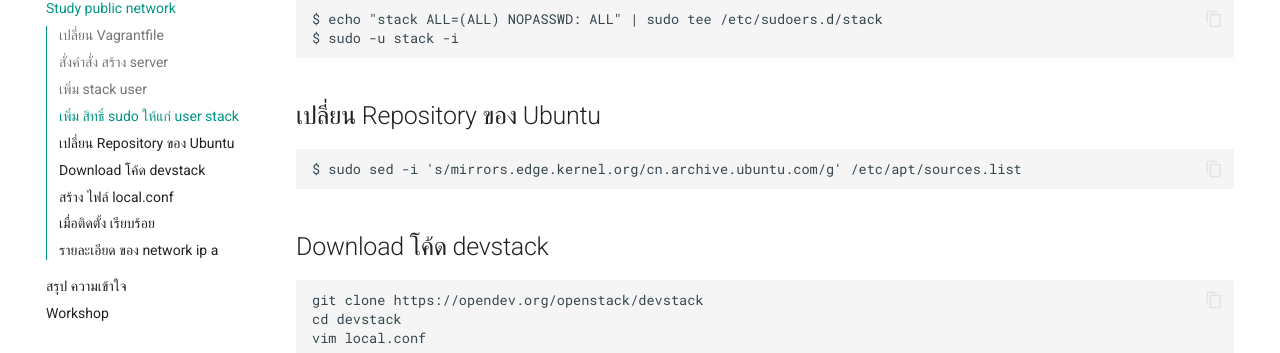
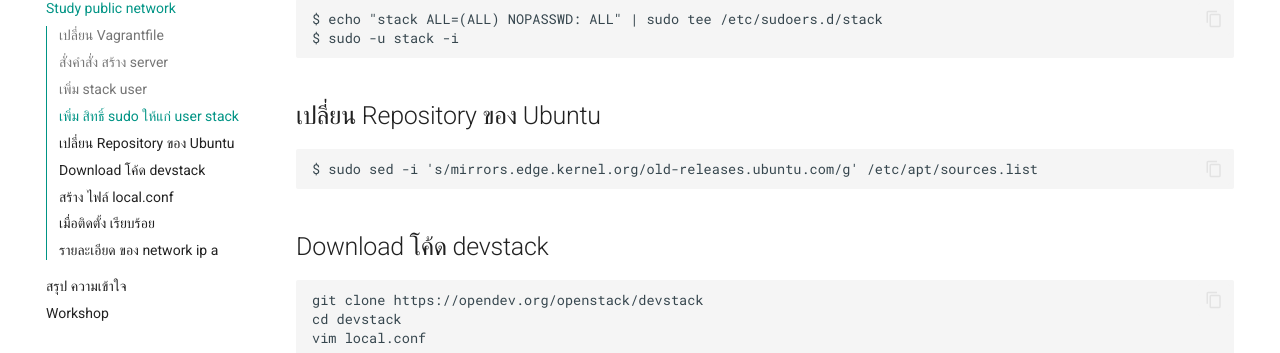
Before and after one commit to opendevbook/openstack, an MkDocs documentation site: the page built from docs/Day3 Admin/public_network.md, in a window 1280 px wide and 900 px high, scrolled down 1399 px. Shown: the part 100-453 px from the top of the window. Built offline with MkDocs 1.6.1 and Material for MkDocs 9.7.7, drawn with Linux system fonts in a browser that asks for light colours.

Commit message:
Change repo old-releases.ubuntu.com

````diff
--- a/docs/Day3 Admin/public_network.md
+++ b/docs/Day3 Admin/public_network.md
@@ -65,7 +65,7 @@ $ sudo -u stack -i
 ## เปลี่ยน Repository ของ Ubuntu
 
 ```
-$ sudo sed -i 's/mirrors.edge.kernel.org/cn.archive.ubuntu.com/g' /etc/apt/sources.list
+$ sudo sed -i 's/mirrors.edge.kernel.org/old-releases.ubuntu.com/g' /etc/apt/sources.list
 ```
 
 ## Download โค้ด devstack
````
